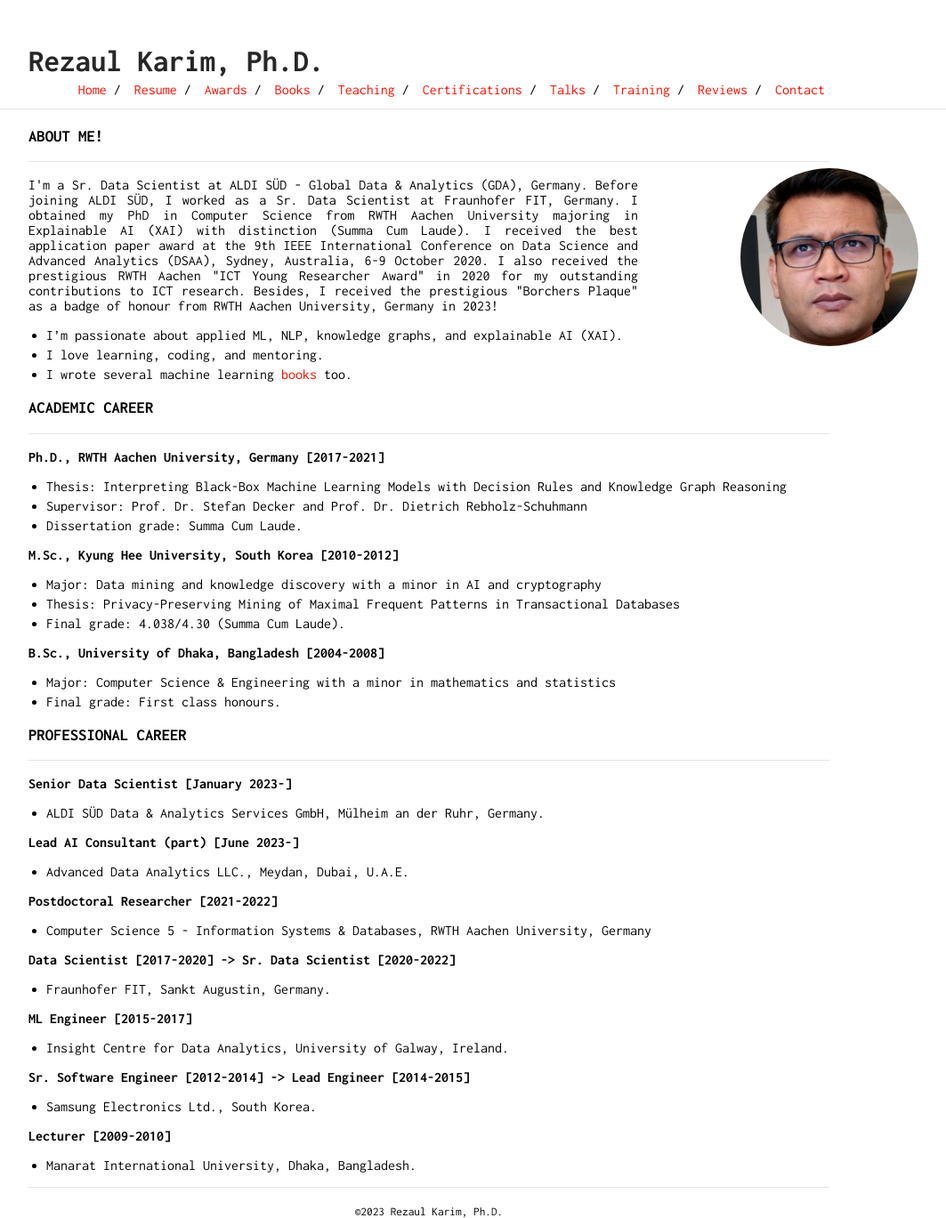
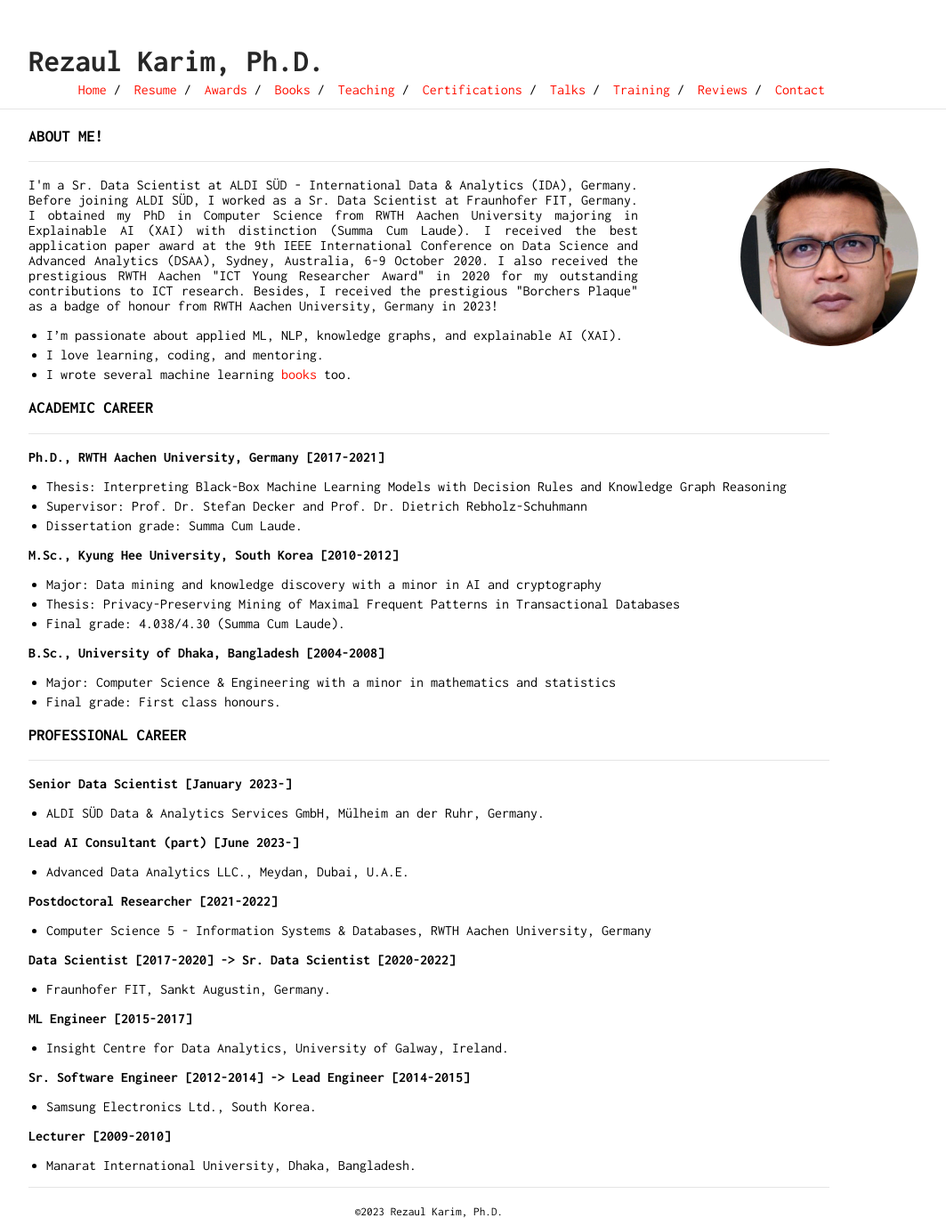
Before and after one commit to rezacsedu/rezacsedu.github.io, a Jekyll site: the page built from index.md, in a window 1280 px wide. Shown: the whole page at 89% size, without its empty margins (158-1221 px from the left). Built offline with Jekyll 4.4.1, drawn with Linux system fonts in a browser that asks for light colours; our own code applies the rules of GitHub Pages for plain Markdown files.

Commit message:
Update index.md

```diff
--- a/index.md
+++ b/index.md
@@ -2,7 +2,7 @@
 ___
 <img class="profile-picture" src="img/1664312512000.jpg" width="100">
 
-<p style='text-align: justify;'> I'm a Sr. Data Scientist at ALDI SÜD - Global Data & Analytics (GDA), Germany. Before joining ALDI SÜD, I worked as a Sr. Data Scientist at Fraunhofer FIT, Germany. I obtained my PhD in Computer Science from RWTH Aachen University majoring in Explainable AI (XAI) with distinction (Summa Cum Laude). I received the best application paper award at the 9th IEEE International Conference on Data Science and Advanced Analytics (DSAA), Sydney, Australia, 6-9 October 2020. I also received the prestigious RWTH Aachen "ICT Young Researcher Award" in 2020 for my outstanding contributions to ICT research. Besides, I received the prestigious "Borchers Plaque" as a badge of honour from RWTH Aachen University, Germany in 2023! </p>
+<p style='text-align: justify;'> I'm a Sr. Data Scientist at ALDI SÜD - International Data & Analytics (IDA), Germany. Before joining ALDI SÜD, I worked as a Sr. Data Scientist at Fraunhofer FIT, Germany. I obtained my PhD in Computer Science from RWTH Aachen University majoring in Explainable AI (XAI) with distinction (Summa Cum Laude). I received the best application paper award at the 9th IEEE International Conference on Data Science and Advanced Analytics (DSAA), Sydney, Australia, 6-9 October 2020. I also received the prestigious RWTH Aachen "ICT Young Researcher Award" in 2020 for my outstanding contributions to ICT research. Besides, I received the prestigious "Borchers Plaque" as a badge of honour from RWTH Aachen University, Germany in 2023! </p>
 
 - I'm passionate about applied ML, NLP, knowledge graphs, and explainable AI (XAI).
 - I love learning, coding, and mentoring.
```
